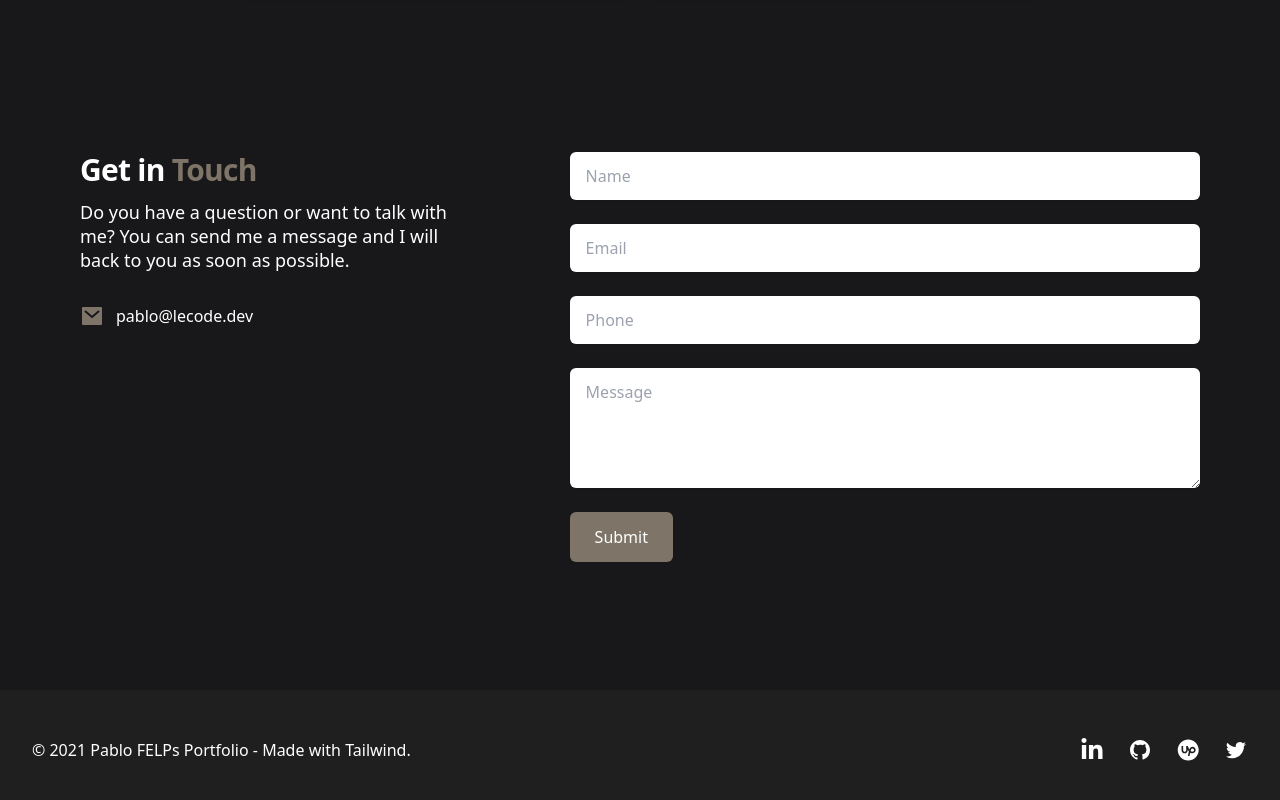
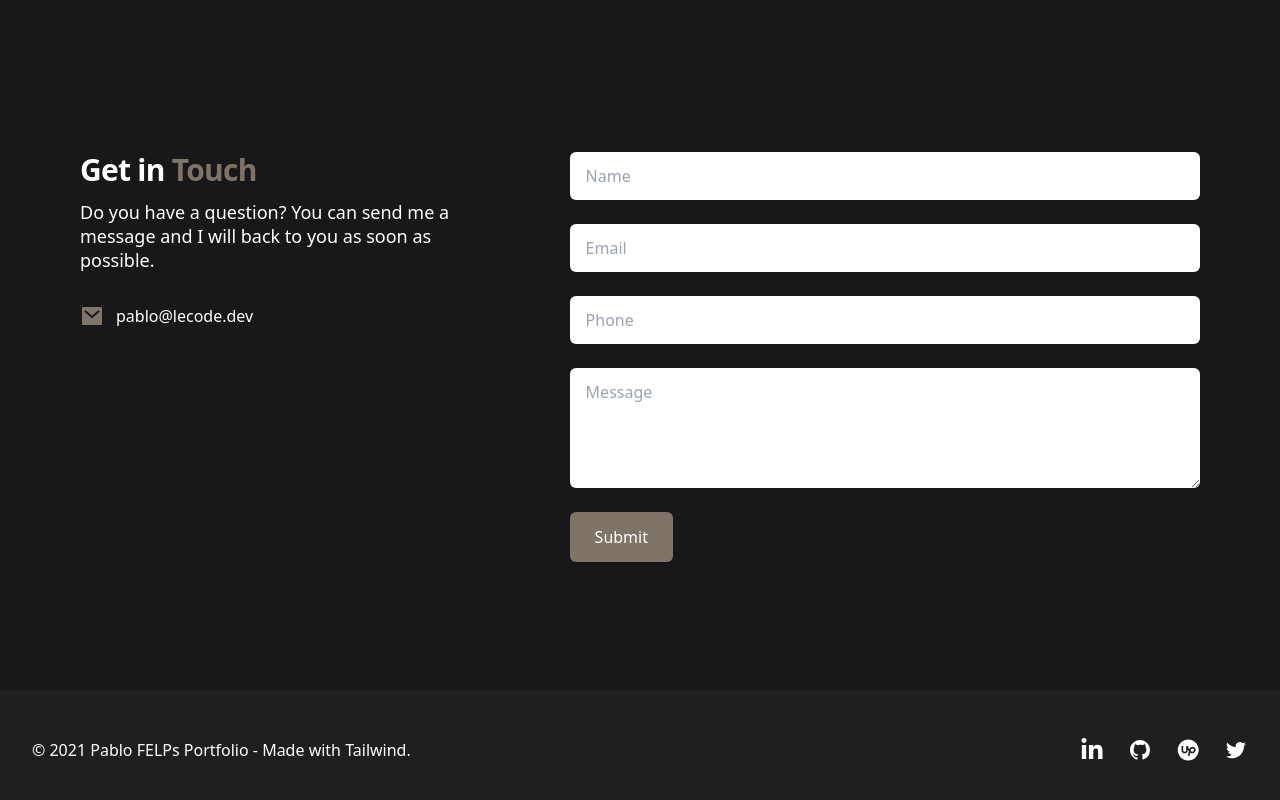
Before and after one commit to PabloFLPs/My-New-Portfolio, a React (Create React App) app: page / in a window 1280 px wide. Shown: the part 2562-3362 px from the top of the page. Built offline with nearby package versions, Linux system fonts and the light colour scheme.

Commit message:
Changing Contact text

```diff
--- a/src/components/Contact.tsx
+++ b/src/components/Contact.tsx
@@ -29,7 +29,7 @@ export default function Example() {
           <div className=" max-w-lg mx-auto">
             <h2 className="text-2xl font-extrabold tracking-tight text-gray-900 sm:text-3xl">Get in <span className="text-light-brown">Touch</span></h2>
             <p className="mt-3 text-lg leading-6 text-gray-500">
-              Do you have a question or want to talk with me? You can send me a message and I will back to you as soon as possible.
+              Do you have a question? You can send me a message and I will back to you as soon as possible.
             </p>
             <dl className="mt-8 text-base text-gray-500">
               <div className="mt-3">
```
